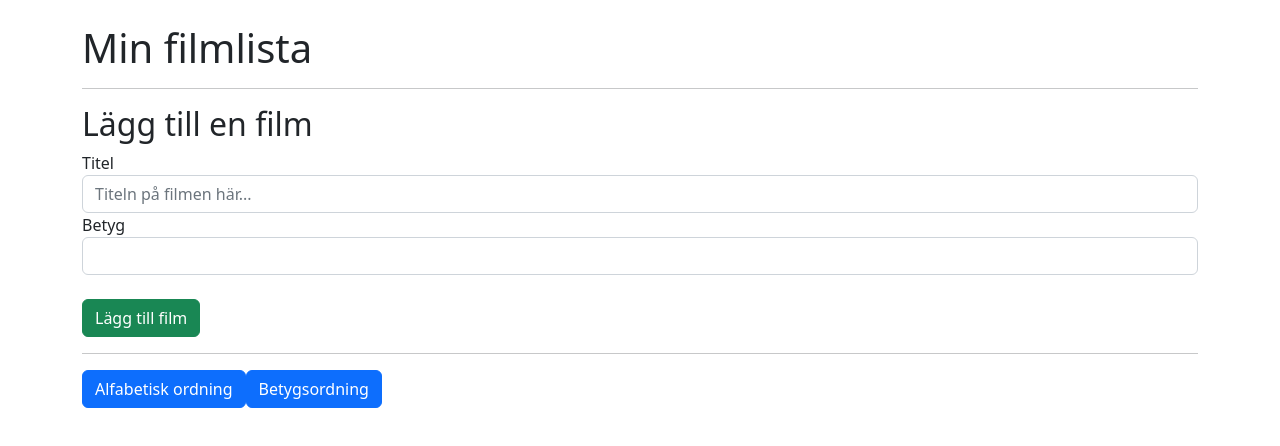
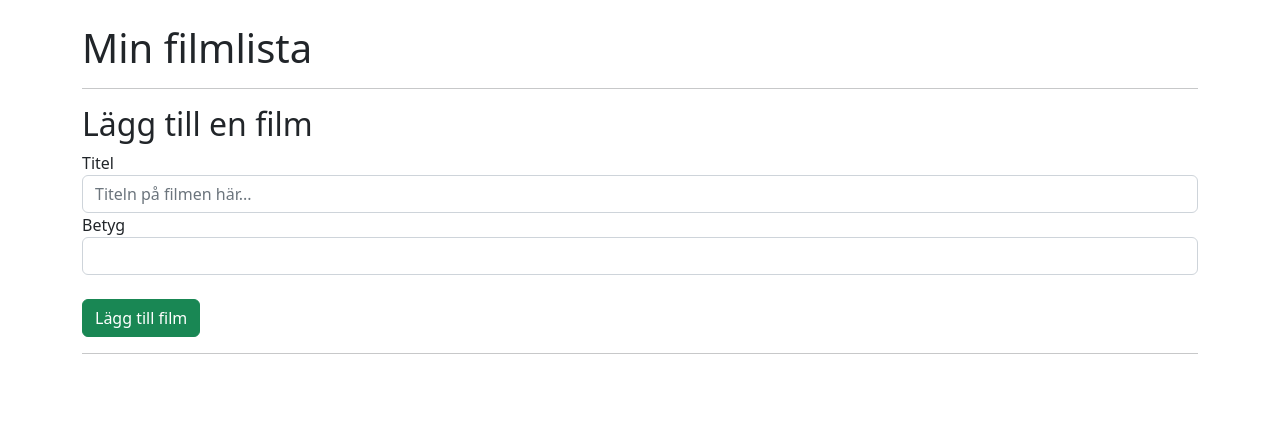
Before and after one commit to PhPersson/my-movie-list, a Vue app: page / in a window 1280 px wide. Shown: the top 446 px of the page. Built offline with nearby package versions, Linux system fonts and the light colour scheme; the HTML template or start-up script is replaced by a standard one.

Commit message:
Added a if-statemnt to only show the sort-buttons if there's any movies in the list

```diff
--- a/src/components/MovieList.vue
+++ b/src/components/MovieList.vue
@@ -29,10 +29,10 @@
           </li>
         </ul>
 
-        <button  id="order-alphabetic" class="btn btn-primary" @click="sortAlphabetically">
+        <button v-if="movies.length > 1" id="order-alphabetic" class="btn btn-primary" @click="sortAlphabetically">
         Alfabetisk ordning
       </button>
-      <button id="order-grade" class="btn btn-primary" @click="sortByRating">
+      <button v-if="movies.length > 1" id="order-grade" class="btn btn-primary" @click="sortByRating">
         Betygsordning
       </button>
 
```
